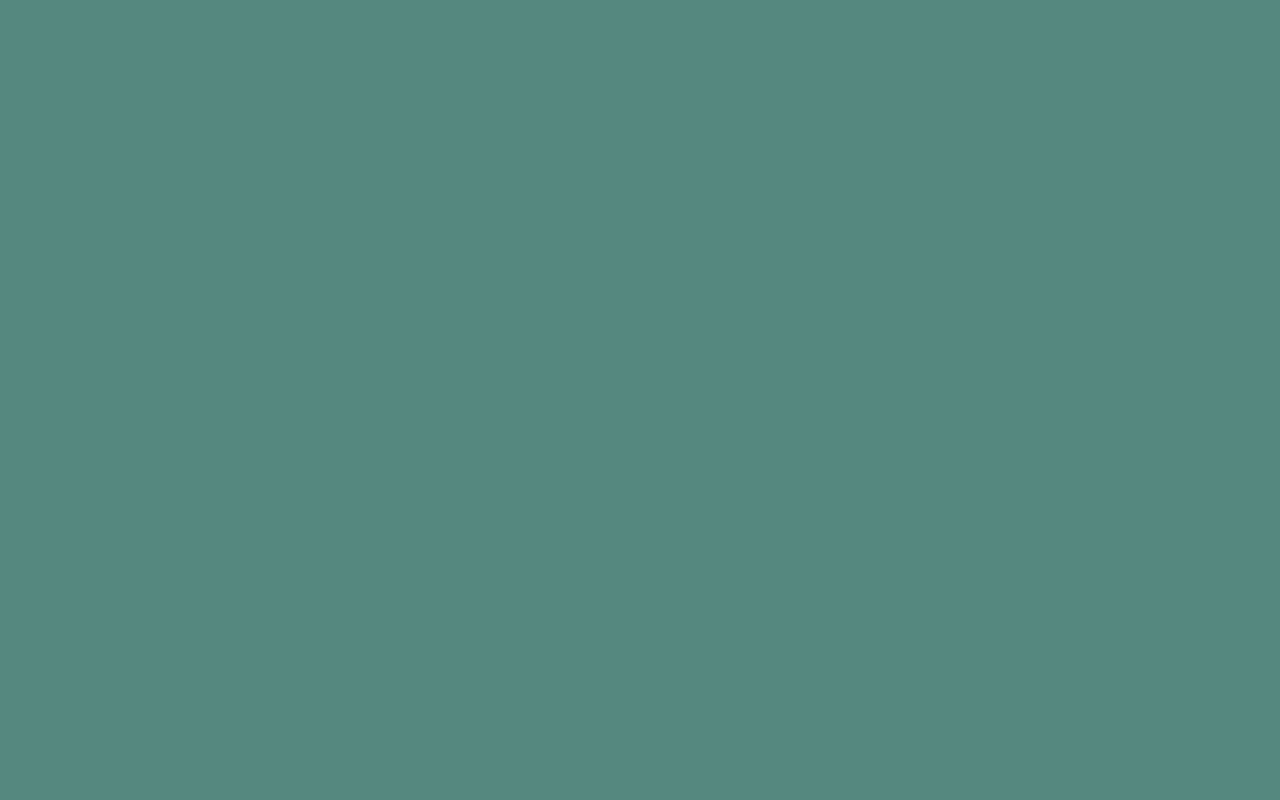
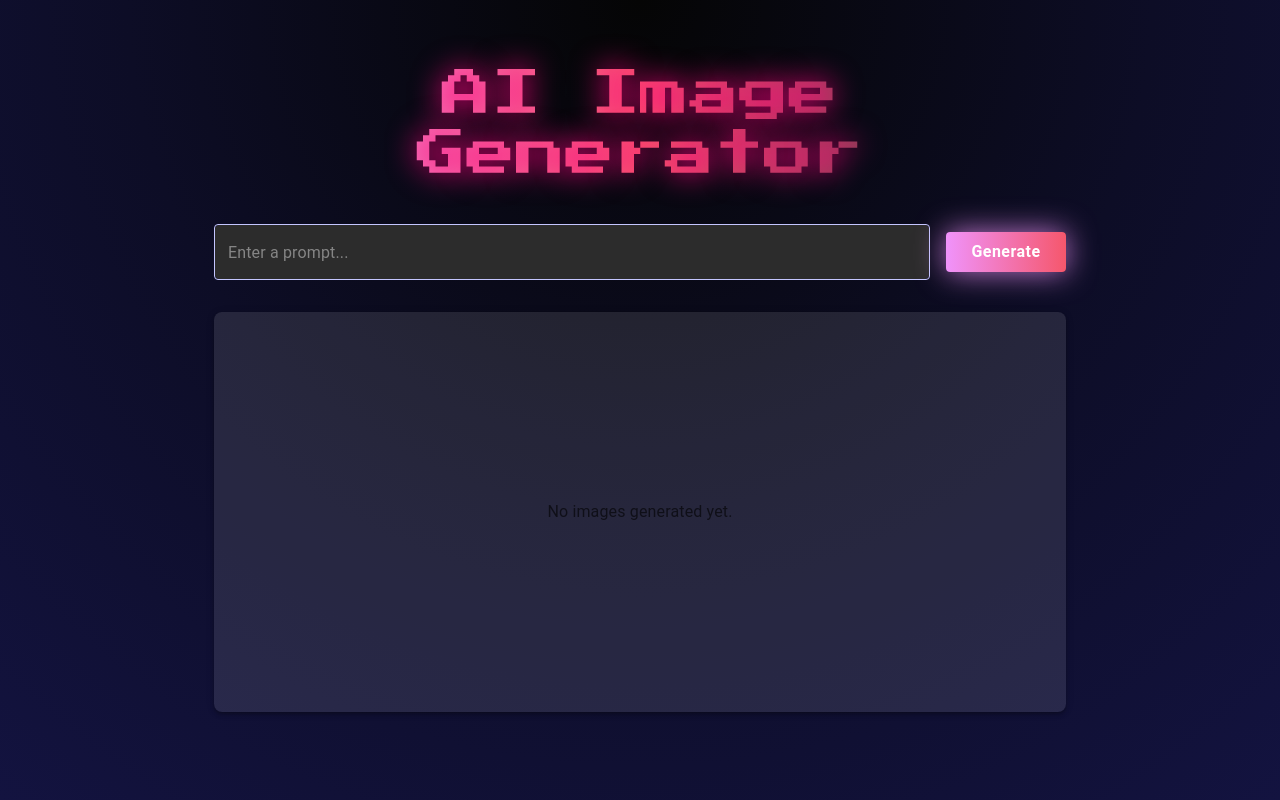
Before and after one commit to elab-development/internet-tehnologije-2024-projekat-chatbot_app_20190358_20190388, a React (Create React App) app in the folder chatbot-frontend/: page /generate-image in a window 1280 px wide. Before the commit this address had no page. Built offline with nearby package versions, Linux system fonts and the light colour scheme; a web font is replaced by a local one.

Commit message:
GenerateImage komponenta dodata koja koristi javni web servis

```diff
--- a/chatbot-frontend/src/App.js
+++ b/chatbot-frontend/src/App.js
@@ -11,6 +11,7 @@ import Register from "./pages/Register";
 import Homepage from "./pages/Home";
 import AboutUs from "./pages/AboutUs";
 import Chat from "./pages/Chat";
+import GenerateImage from "./pages/GenerateImage";
 import Navbar from "./components/Navbar";
 import Footer from "./components/Footer";
 import React, { useState, useEffect } from "react";
@@ -67,6 +68,7 @@ const AppContent = ({ userData, setUserData }) => {
         <Route path="/home" element={<Homepage />} />
         <Route path="/about" element={<AboutUs />} />
         <Route path="/chat" element={<Chat userData={userData} />} />
+        <Route path="/generate-image" element={<GenerateImage/>} />
         <Route path="/subscription" element={<h1>Subscription Plan Page</h1>} />
       </Routes>
       {showNavbar && <Footer />}
--- a/chatbot-frontend/src/components/Navbar.jsx
+++ b/chatbot-frontend/src/components/Navbar.jsx
@@ -20,6 +20,7 @@ const Navbar = ({ user, onLogout }) => {
     { text: "Home", path: "/home" },
     { text: "About Us", path: "/about" },
     { text: "Chat", path: "/chat" },
+    { text: "Generate Image", path: "/generate-image" },
     { text: "Subscription Plan", path: "/subscription" },
   ];
 
--- a/chatbot-frontend/src/pages/Chat.jsx
+++ b/chatbot-frontend/src/pages/Chat.jsx
@@ -8,7 +8,23 @@ const Chat = ({ userData }) => {
   const [chatHistory, setChatHistory] = useState([]);
   const [message, setMessage] = useState("");
   const [loading, setLoading] = useState(false);
+  const [displayedText, setDisplayedText] = useState("");
   const chatContainerRef = useRef(null);
+  const fullText = "Aurora AI Chat";
+
+  useEffect(() => {
+    let index = 0;
+    const interval = setInterval(() => {
+      setDisplayedText(fullText.substring(0, index));
+      index++;
+
+      if (index > fullText.length) {
+        clearInterval(interval);
+      }
+    }, 80);
+
+    return () => clearInterval(interval);
+  }, []);
 
   console.log("Chat component mounted. Received userData:", userData);
 
@@ -89,6 +105,7 @@ const Chat = ({ userData }) => {
       }}
     >
       <Container maxWidth="lg">
+        {/* Typewriter Animated Title */}
         <Typography
           variant="h2"
           sx={{
@@ -101,9 +118,10 @@ const Chat = ({ userData }) => {
             textShadow: "0px 0px 30px rgba(255, 0, 127, 1)",
           }}
         >
-          Aurora AI Chat
+          {displayedText}
         </Typography>
 
+        {/* Chat History Display */}
         <Paper
           elevation={3}
           sx={{
@@ -133,7 +151,10 @@ const Chat = ({ userData }) => {
           ) : (
             chatHistory.map((msg, index) => (
               <React.Fragment key={msg.id}>
+                {/* ✅ User Message (Right) */}
                 <ChatBox message={{ message: msg.message, timestamp: msg.timestamp }} isUser={true} />
+
+                {/* ✅ AI Response (Left) */}
                 <ChatBox message={{ message: msg.response, timestamp: msg.timestamp }} isUser={false} />
               </React.Fragment>
             ))
--- /dev/null
+++ b/chatbot-frontend/src/pages/GenerateImage.jsx
@@ -0,0 +1,145 @@
+import React, { useState, useEffect } from "react";
+import { Box, Container, TextField, CircularProgress, Typography, Paper, Grid } from "@mui/material";
+import Button from "../components/Button";
+
+const GenerateImage = () => {
+  const [prompt, setPrompt] = useState("");
+  const [image, setImage] = useState(null);
+  const [loading, setLoading] = useState(false);
+  const [error, setError] = useState(null);
+  const [displayedText, setDisplayedText] = useState("");
+  const fullText = "AI Image Generator";
+
+  useEffect(() => {
+    let index = 0;
+    const interval = setInterval(() => {
+      setDisplayedText(fullText.substring(0, index));
+      index++;
+
+      if (index > fullText.length) {
+        clearInterval(interval);
+      }
+    }, 80);
+
+    return () => clearInterval(interval);
+  }, []);
+
+  const handleGenerate = async () => {
+    if (!prompt.trim()) return;
+    setLoading(true);
+    setError(null);
+
+    try {
+      const response = await fetch(`https://image.pollinations.ai/prompt/${encodeURIComponent(prompt)}`);
+      if (!response.ok) {
+        throw new Error("Failed to generate image.");
+      }
+
+      setImage(response.url);
+    } catch (error) {
+      setError("❌ Failed to generate image. Please try again.");
+      console.error("❌ Error generating image:", error);
+    } finally {
+      setLoading(false);
+    }
+  };
+
+  return (
+    <Box
+      sx={{
+        minHeight: "100vh",
+        background: "radial-gradient(circle at top, #050505, #0d0d26, #131340)",
+        color: "white",
+        textAlign: "center",
+        py: 8,
+        px: 3,
+      }}
+    >
+      <Container maxWidth="md">
+        {/* Typewriter Animated Title */}
+        <Typography
+          variant="h2"
+          sx={{
+            fontFamily: "'Press Start 2P', cursive",
+            fontSize: { xs: "32px", md: "50px" },
+            background: "linear-gradient(90deg, #f093fb, #f5576c, #24243e)",
+            WebkitBackgroundClip: "text",
+            WebkitTextFillColor: "transparent",
+            mb: 5,
+            textShadow: "0px 0px 30px rgba(255, 0, 127, 1)",
+          }}
+        >
+          {displayedText}
+        </Typography>
+
+        {/* Input & Generate Button */}
+        <Box display="flex" gap={2} alignItems="center" justifyContent="center" mb={4}>
+          <TextField
+            fullWidth
+            variant="outlined"
+            placeholder="Enter a prompt..."
+            value={prompt}
+            onChange={(e) => setPrompt(e.target.value)}
+            sx={{
+              backgroundColor: "#2c2c2c",
+              borderRadius: 2,
+              input: { color: "white" },
+              "& fieldset": { borderColor: "#c4c6ff" },
+            }}
+          />
+          <Button
+            text="Generate"
+            onClick={handleGenerate}
+            disabled={loading}
+            sx={{
+              fontSize: "16px",
+              padding: "12px 24px",
+              background: "linear-gradient(90deg, #f093fb, #f5576c)",
+              boxShadow: "0px 0px 30px rgba(240, 147, 251, 0.8)",
+              "&:hover": {
+                boxShadow: "0px 0px 50px rgba(240, 147, 251, 1)",
+                transform: "scale(1.05)",
+              },
+            }}
+          />
+        </Box>
+
+        {/* Error Message */}
+        {error && (
+          <Typography color="error" sx={{ mb: 3 }}>
+            {error}
+          </Typography>
+        )}
+
+        {/* Image Display */}
+        <Paper
+          elevation={3}
+          sx={{
+            minHeight: "400px",
+            maxHeight: "500px",
+            overflowY: "auto",
+            p: 2,
+            borderRadius: 2,
+            backgroundColor: "rgba(255, 255, 255, 0.1)",
+            display: "flex",
+            justifyContent: "center",
+            alignItems: "center",
+            mt: 2,
+          }}
+        >
+          {loading ? (
+            <CircularProgress color="secondary" />
+          ) : image ? (
+            <img src={image} alt="Generated AI" style={{ width: "100%", borderRadius: "10px" }} />
+          ) : (
+            <Typography variant="body1" color="textSecondary">
+              No images generated yet.
+            </Typography>
+          )}
+        </Paper>
+      </Container>
+    </Box>
+  );
+};
+
+export default GenerateImage;
```
